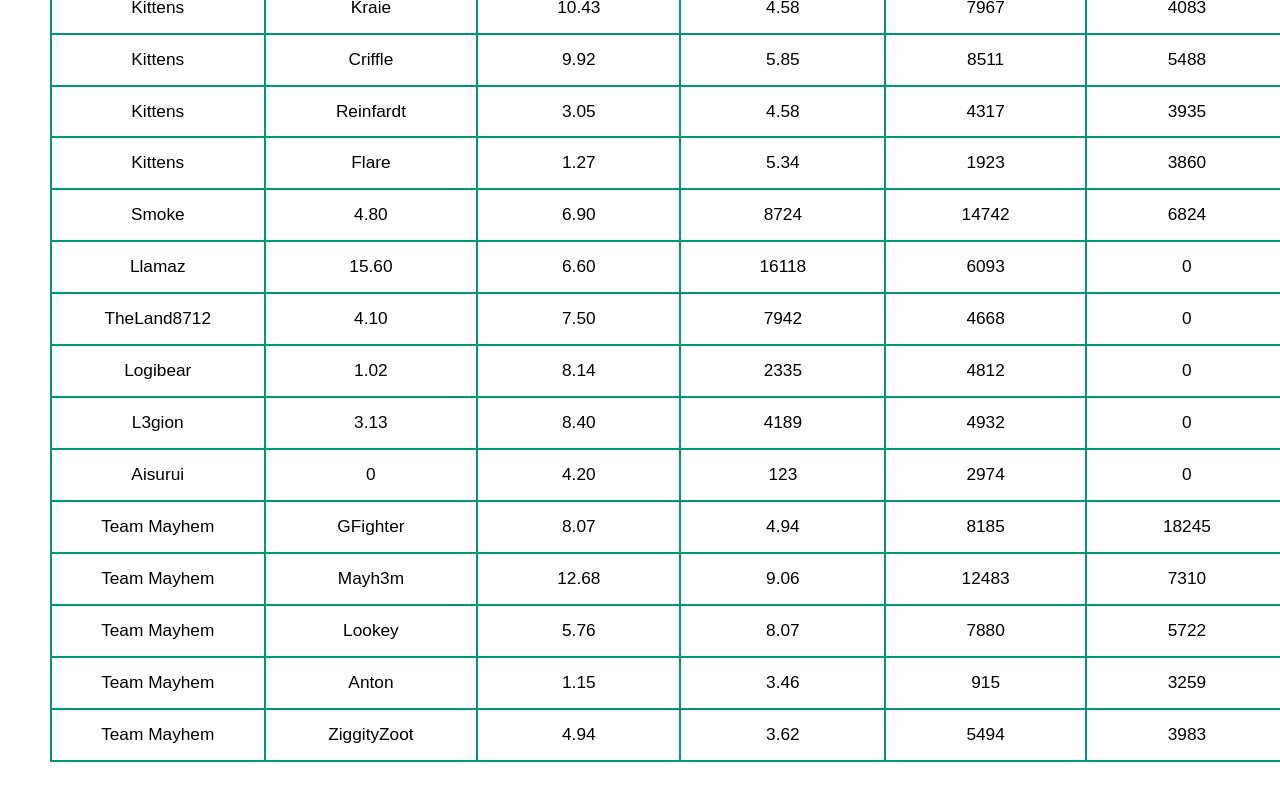
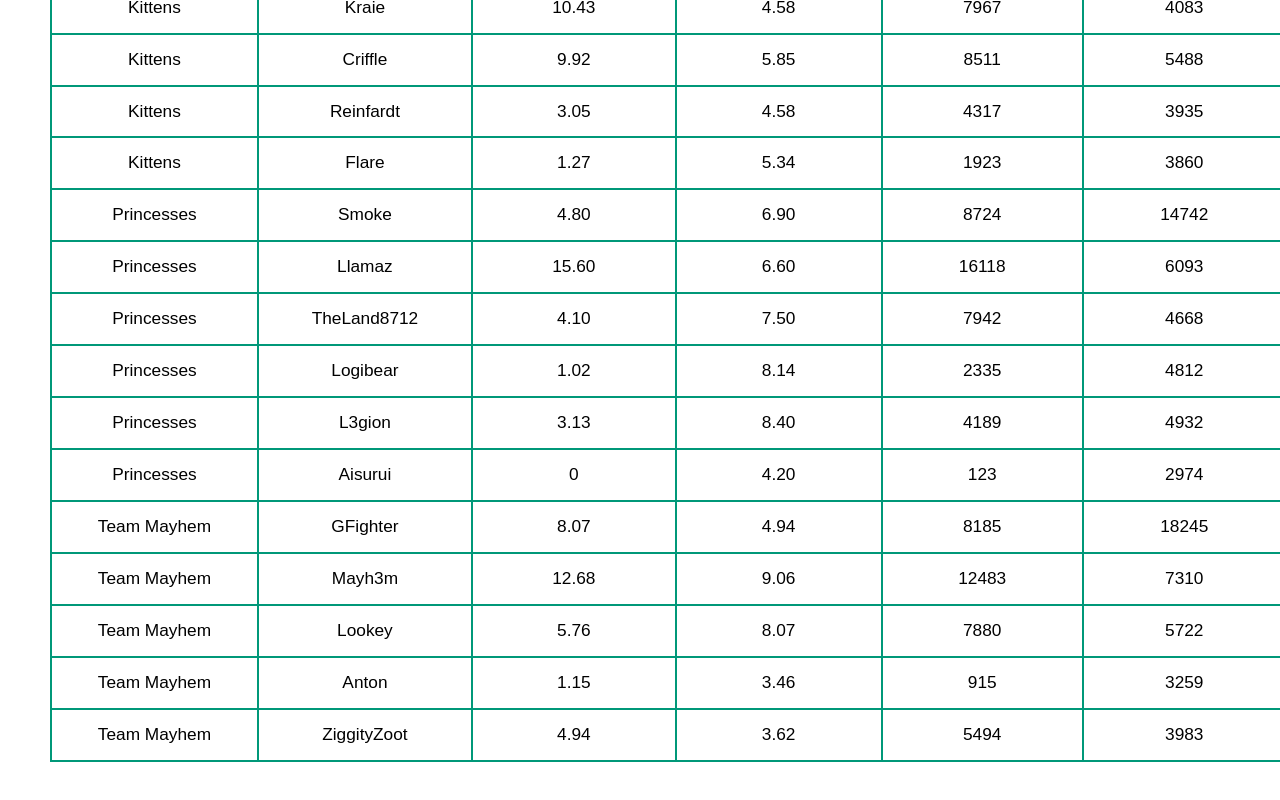
Before and after one commit to CheckTMOW/ESO-Offseason, a plain HTML site: page index.html in a window 1280 px wide. Shown: the part 2432-3232 px from the top of the page. Drawn offline with Linux system fonts and the light colour scheme.

Commit message:
Update index.html

```diff
--- a/index.html
+++ b/index.html
@@ -590,6 +590,7 @@
                         <td width="200">2.29</td>
                     </tr>
                     <tr>
+                        <td width="200">Princesses</td>
                         <td width="200">Smoke</td>
                         <td width="200">4.80</td>
                         <td width="200">6.90</td>
@@ -600,6 +601,7 @@
                         <td width="200">3.20</td>
                     </tr>
                     <tr>
+                        <td width="200">Princesses</td>
                         <td width="200">Llamaz</td>
                         <td width="200">15.60</td>
                         <td width="200">6.60</td>
@@ -610,6 +612,7 @@
                         <td width="200">4.60</td>
                     </tr>
                     <tr>
+                        <td width="200">Princesses</td>
                         <td width="200">TheLand8712</td>
                         <td width="200">4.10</td>
                         <td width="200">7.50</td>
@@ -620,6 +623,7 @@
                         <td width="200">1.90</td>
                     </tr>
                     <tr>
+                        <td width="200">Princesses</td>
                         <td width="200">Logibear</td>
                         <td width="200">1.02</td>
                         <td width="200">8.14</td>
@@ -630,6 +634,7 @@
                         <td width="200">2.54</td>
                     </tr>
                     <tr>
+                        <td width="200">Princesses</td>
                         <td width="200">L3gion</td>
                         <td width="200">3.13</td>
                         <td width="200">8.40</td>
@@ -640,6 +645,7 @@
                         <td width="200">2.96</td>
                     </tr>
                     <tr>
+                        <td width="200">Princesses</td>
                         <td width="200">Aisurui</td>
                         <td width="200">0</td>
                         <td width="200">4.20</td>
```
